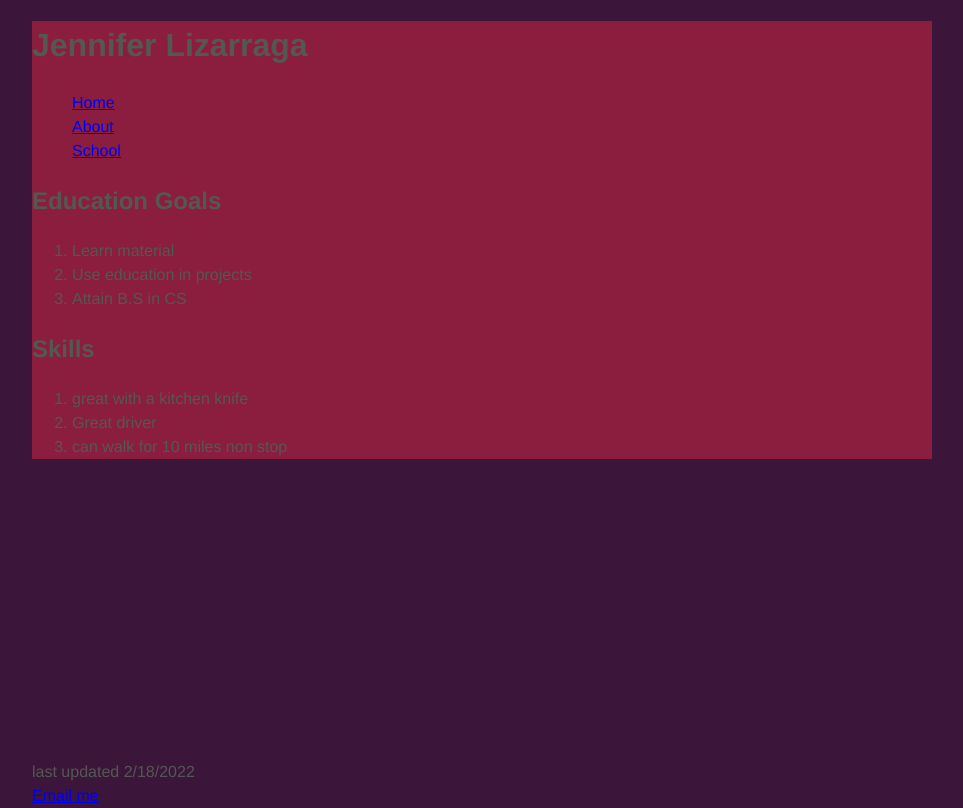
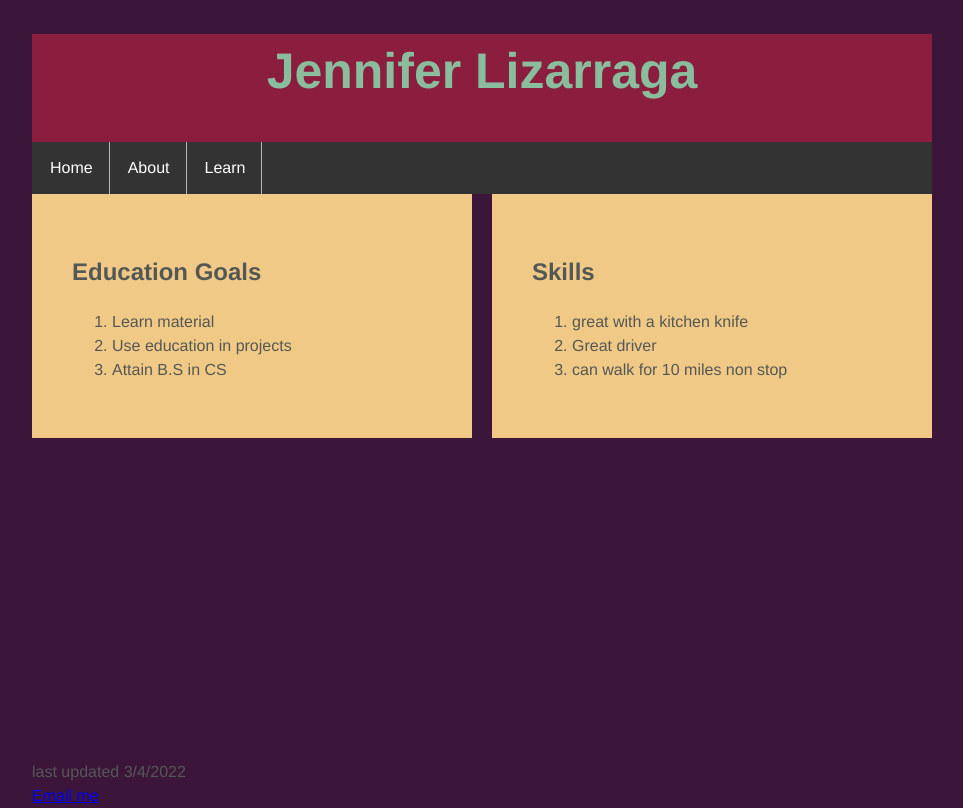
Before and after one commit to Jenlizarraga/cis162, a plain HTML site: page about.html in a window 1280 px wide. Shown: the top 808 px of the page, without its empty margins (158-1121 px from the left). Drawn offline with Linux system fonts and the light colour scheme.

Commit message:
Update about.html

```diff
--- a/about.html
+++ b/about.html
@@ -13,19 +13,19 @@ Date: 2-18-2022
 </head>
 <body>
 
-    <header><h1>Jennifer Lizarraga</h1></header>
+    <header><h1 id="myHeader">Jennifer Lizarraga</h1></header>
 
     <nav>
-    <ul style="list-style-type:none;">
+   <ul id="mainMenu">
     <li><a href="index.html">Home</a></li>
     <li><a href="about.html">About</a></li>
-    <li><a href="#">School</a></li>
+    <li><a href="learn.html">Learn</a></li>
     </ul>
     </nav>
 
+ <section id="leftColumn">
+<header><h2 id="myHeader2>">Education Goals</h2></header>
 
-<header><h2>Education Goals</h2></header>
-<section>
     <ol>
 <li>Learn material</li>
 <li>Use education in projects</li>
@@ -33,9 +33,9 @@ Date: 2-18-2022
 </ol>
     </section>
 
+ <section id="rightColumn">
+   <header><h2 id="myHeader2>">Skills</h2></header>
 
-    <header><h2>Skills</h2></header>
-<section>
 <ol>
 <li>great with a kitchen knife</li>
 <li>Great driver</li>
@@ -45,7 +45,11 @@ Date: 2-18-2022
     </section>
 
 
-<footer>last updated 2/18/2022 <br> <a href="mailto:jennifer@gmai.com">Email me</a> </footer>
+<footer>
+    <section id="info">
+    last updated 3/4/2022 <br><a href="mailto:jennifer@gmai.com">Email me</a>
+    </section>
+        </footer>
 
 </body>
  </html>
```
